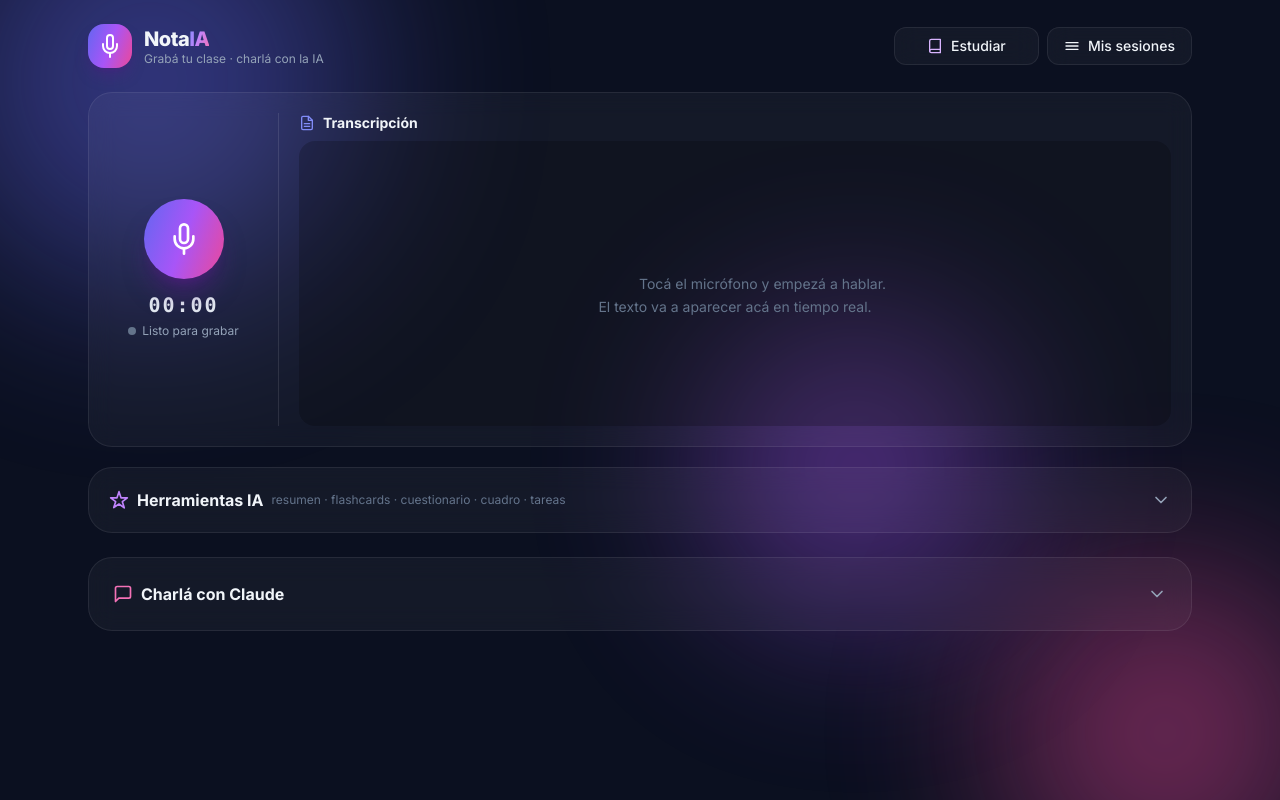
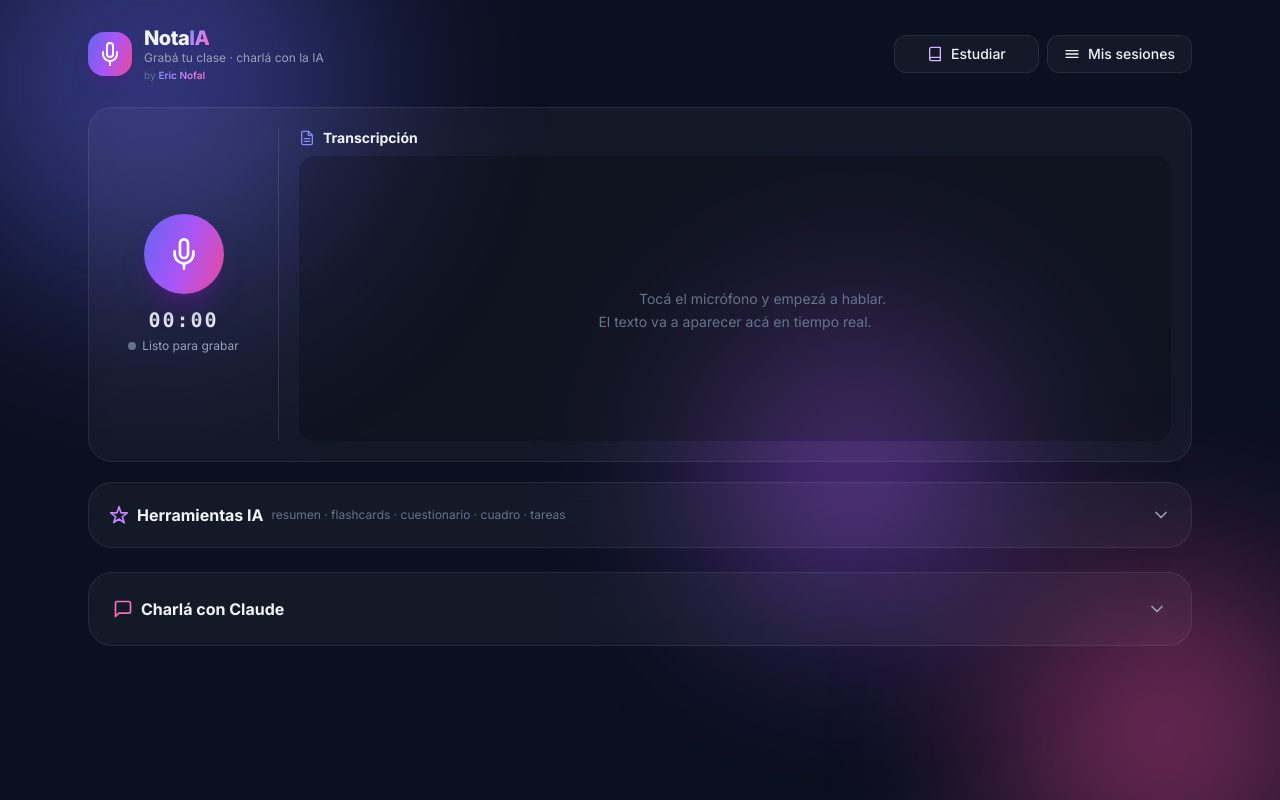
Before and after one commit to alejandroeric/grabadora-ia, a Flask app: page / in a window 1280 px wide. Run offline with Flask 3, Linux system fonts and the light colour scheme; data that the repository does not hold is empty; some libraries are stand-ins or nearby versions.

Commit message:
Agrega la firma by Eric Nofal bajo el logo
Linea sutil debajo de la bajada del header, con el nombre en gradiente.

Co-Authored-By: Claude Opus 4.8 <noreply@anthropic.com>

```diff
--- a/templates/index.html
+++ b/templates/index.html
@@ -97,6 +97,7 @@
         <div>
           <h1 class="text-xl font-extrabold tracking-tight">Nota<span class="grad-text">IA</span></h1>
           <p class="text-xs text-slate-400 -mt-0.5">Grabá tu clase · charlá con la IA</p>
+          <p class="text-[10px] text-slate-500 mt-0.5">by <span class="grad-text font-semibold">Eric Nofal</span></p>
         </div>
       </div>
       <div class="grid grid-cols-2 gap-2">
```
